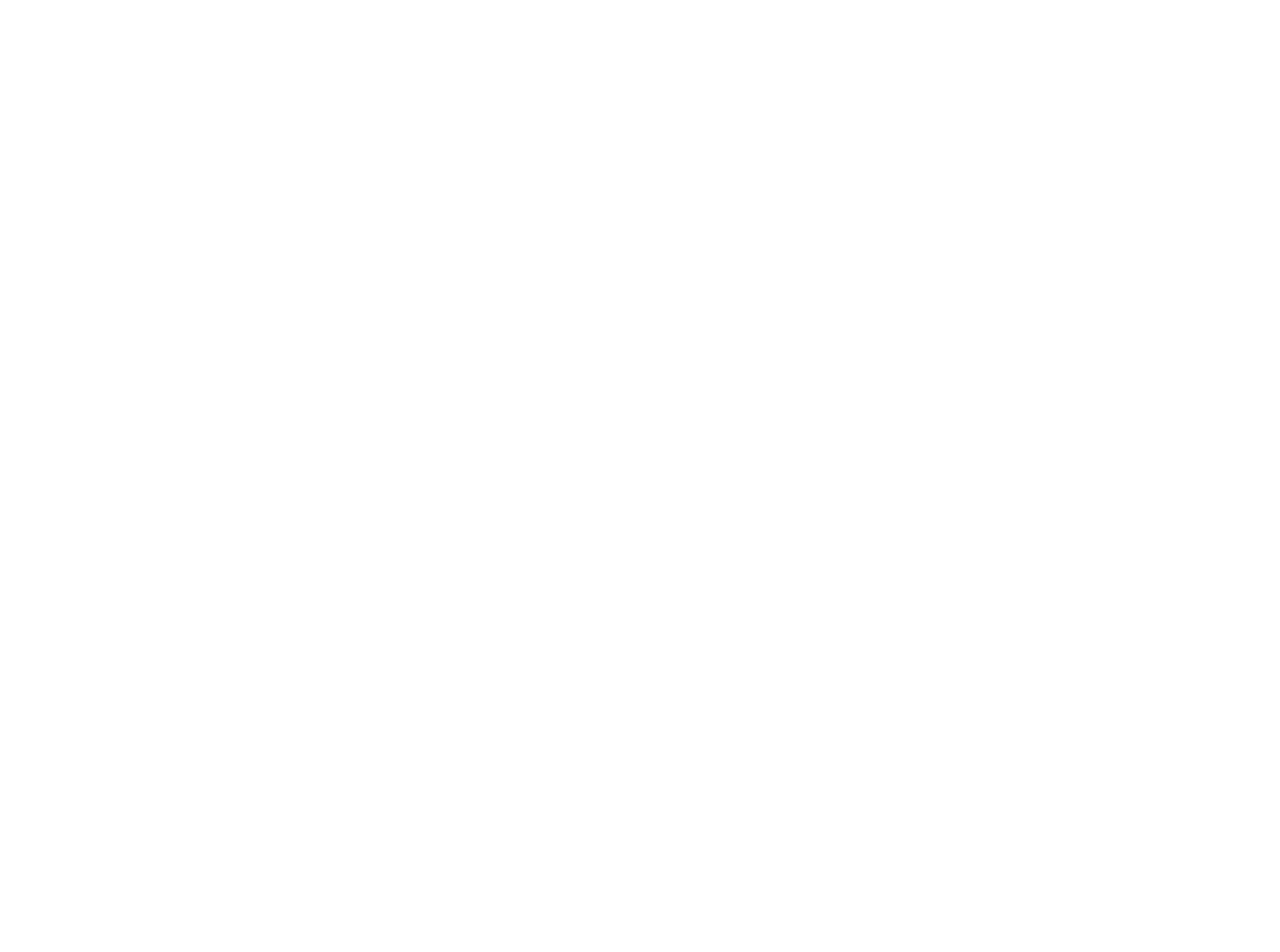
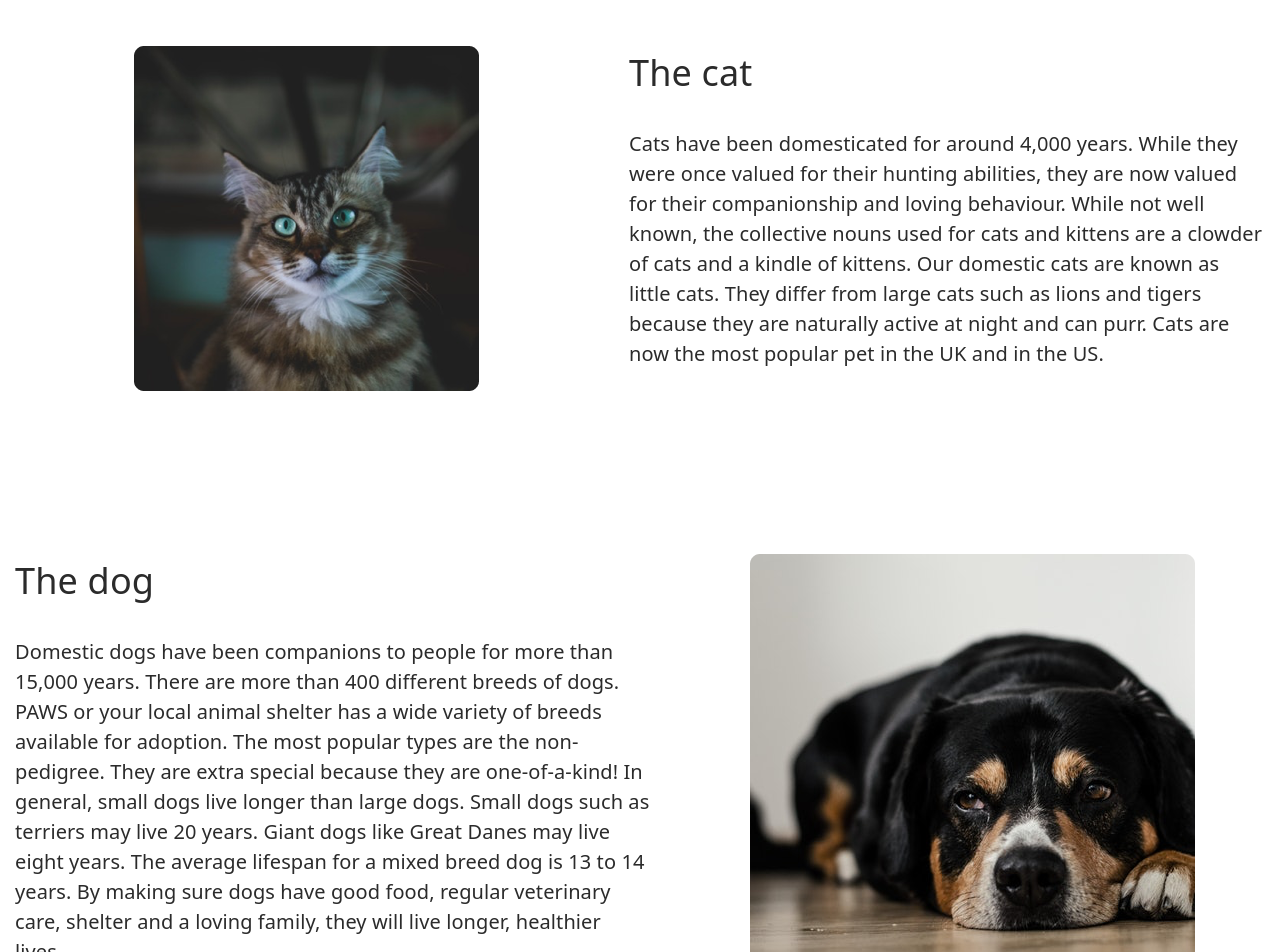
Before and after one commit to IvanaPusic/pet-facts, a React (Vite) app: page / in a window 1280 px wide. Shown: the part 560-1512 px from the top of the page. Before the commit the page ends 800 px from the top, so only its background shows below. Built offline with nearby package versions, Linux system fonts and the light colour scheme.

Commit message:
add: setup component and styles

```diff
--- a/src/components/PetFacts.jsx
+++ b/src/components/PetFacts.jsx
@@ -1,5 +1,59 @@
+import cat from '../assets/facts-img.png';
+import dog from '../assets/facts-img2.png';
+
 const PetFacts = () => {
-  return <div>PetFacts</div>;
+  return (
+    <section className='pet-facts-section'>
+      <h1 className='text-center text-2xl text-secondary min-w-[21.5625rem] pb-[2rem] leading-[3.3125rem] tracking-[0.01275rem]'>
+        Daily pet facts - Love!
+      </h1>
+      <div className='pl-[0.94rem] pr-[1rem] '>
+        <article className='flex flex-col pb-[3.75rem] justify-center align-middle lg:mt-[6.44rem] lg:flex-row lg:justify-center lg:align-middle lg:gap-[1.88rem]'>
+          <div className='min-w-[21.5625rem] md:mx-auto min-h-[21.5625rem] lg:max-h-[21.5625rem] lg:max-w-[21.5625rem]  xl:max-w-[27.8125rem] xl:max-h-[27.8125rem]'>
+            <img src={cat} alt='cat' className='block' />
+          </div>
+          <div className=''>
+            <h2 className=' lg:text-left pb-[1.81rem] pt-[1.88rem] lg:pt-0 text-center text-secondary text-xl tracking-[0.01rem]'>
+              The cat
+            </h2>
+            <p className='text-secondary text-large leading-[1.875rem] tracking-[0.00556rem] min-w-[21.5625rem] xl:max-w-[39.6875rem]  '>
+              Cats have been domesticated for around 4,000 years. While they
+              were once valued for their hunting abilities, they are now valued
+              for their companionship and loving behaviour. While not well
+              known, the collective nouns used for cats and kittens are a
+              clowder of cats and a kindle of kittens. Our domestic cats are
+              known as little cats. They differ from large cats such as lions
+              and tigers because they are naturally active at night and can
+              purr. Cats are now the most popular pet in the UK and in the US.
+            </p>
+          </div>
+        </article>
+        <article className='flex flex-col justify-center align-middle lg:mt-[6.44rem] lg:flex-row-reverse lg:pb-[6.25rem] lg:justify-center lg:align-middle lg:gap-[1.88rem]'>
+          <div className='min-w-[21.5625rem] min-h-[21.5625rem] lg:max-h-[21.5625rem] lg:max-w-[21.5625rem] md:mx-auto xl:max-w-[27.8125rem] xl:max-h-[27.8125rem]'>
+            <img src={dog} alt='dog' className='block' />
+          </div>
+          <div className=''>
+            <h2 className=' lg:text-left pb-[1.81rem] pt-[1.88rem] lg:pt-0 text-center text-secondary text-xl tracking-[0.01rem]'>
+              The dog
+            </h2>
+            <p className='text-secondary text-large leading-[1.875rem] tracking-[0.00556rem] min-w-[21.5625rem] xl:max-w-[39.6875rem]  '>
+              Domestic dogs have been companions to people for more than 15,000
+              years. There are more than 400 different breeds of dogs. PAWS or
+              your local animal shelter has a wide variety of breeds available
+              for adoption. The most popular types are the non-pedigree. They
+              are extra special because they are one-of-a-kind! In general,
+              small dogs live longer than large dogs. Small dogs such as
+              terriers may live 20 years. Giant dogs like Great Danes may live
+              eight years. The average lifespan for a mixed breed dog is 13 to
+              14 years. By making sure dogs have good food, regular veterinary
+              care, shelter and a loving family, they will live longer,
+              healthier lives.
+            </p>
+          </div>
+        </article>
+      </div>
+    </section>
+  );
 };
 
 export default PetFacts;
```
